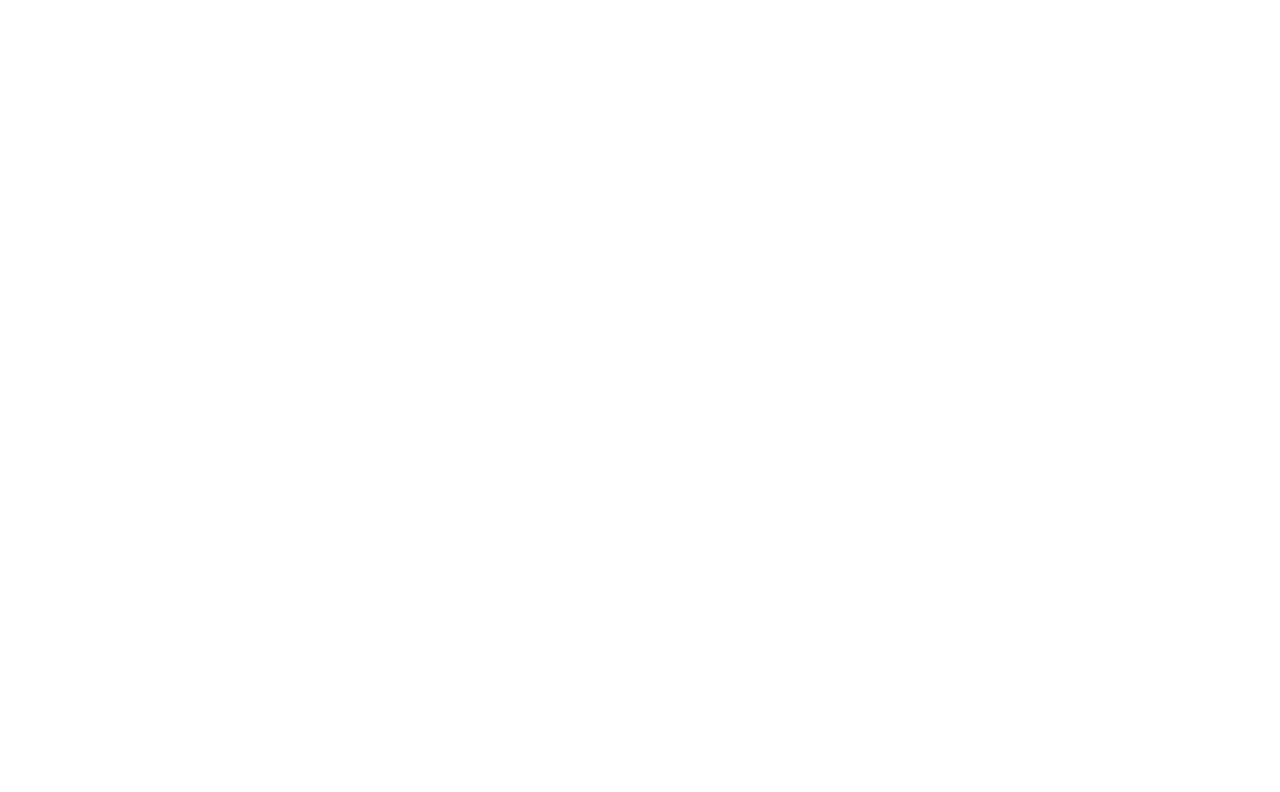
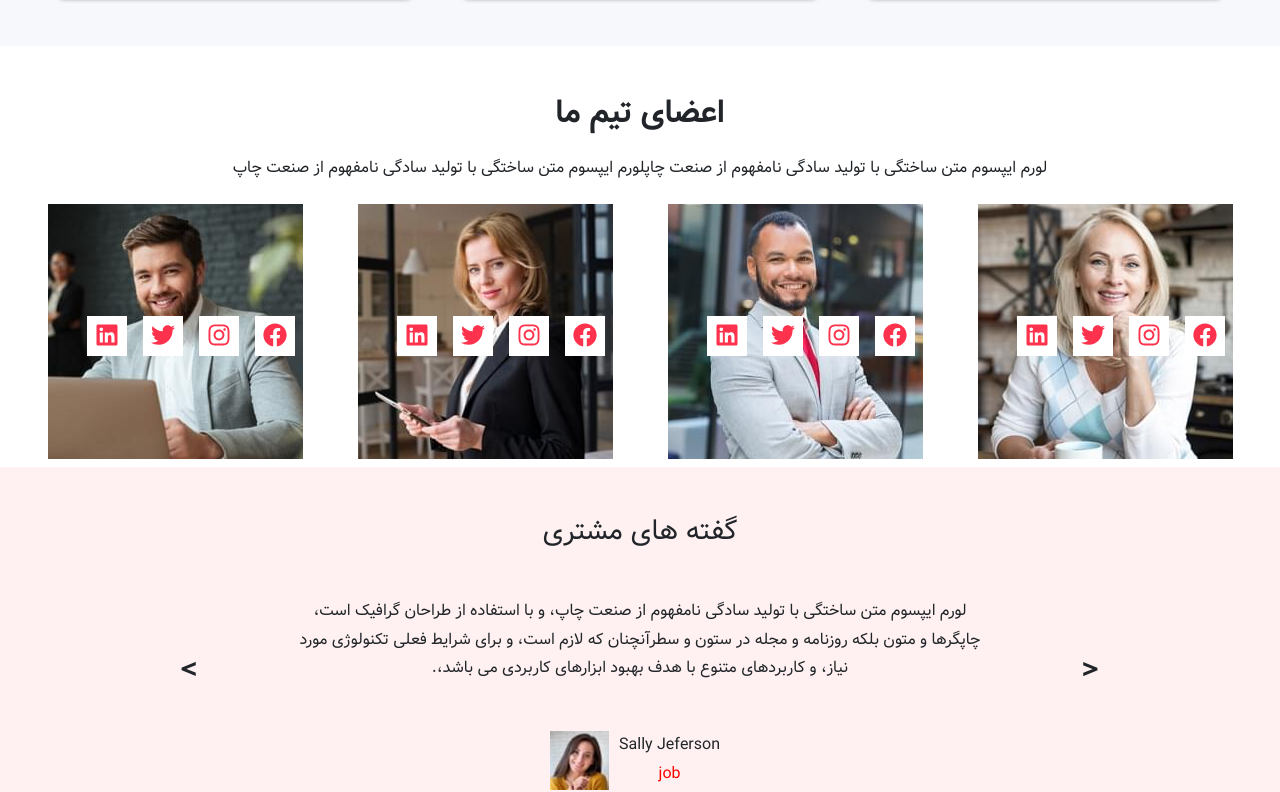
Before and after one commit to hosseintp/Oility, a Next.js app: page /other/Aboutus in a window 1280 px wide. Before the commit this address had no page. Shown: the part 1255-2047 px from the top of the page. Before the commit the page ends 800 px from the top, so only its background shows below. Built offline with nearby package versions, Linux system fonts and the light colour scheme.

Commit message:
contact us page

```diff
--- a/components/Header.js
+++ b/components/Header.js
@@ -137,12 +137,14 @@
                     <div className="drop-menu">
                       <ul>
                         <li>
-                          <Link href="/other/About-us">
+                          <Link href="/other/Aboutus">
                             <a>در مورد ما</a>
                           </Link>
                         </li>
                         <li>
-                          <a href="#">ارتباط با ما</a>
+                          <Link href="/other/Contact-us">
+                            <a>ارتباط با ما</a>
+                          </Link>
                         </li>
                         <li>
                           <a href="#">سوالات متداول</a>
--- a/pages/other/About-us.js
+++ b/pages/other/Aboutus.js
@@ -18,7 +18,7 @@
 import team4 from "../../public/images/team4.jpg";
 import Fetures from "../../components/Fetures";
 import Slider from "../../components/Slider";
-const About = () => {
+const Aboutus = () => {
   return (
     <Layout title="About us">
       <SubHeader title="در مورد ما" />
@@ -107,7 +107,7 @@
         </div>
       </div>
       <div className="container">
-        <div className="row">
+        <div className="row text-center">
           <div className="col-12 m-auto text-gray text-center">
             <h2 className="fw-bolder">اعضای تیم ما</h2>
             <p className="my-4">
@@ -148,7 +148,6 @@
             <div className={styles.team__box}>
               <div className={styles.team__box_image}>
                 <Image src={team3} />
-                <div className="overly"></div>
                 <ul className={styles.team__box_socials}>
                   <li>
                     <a href="#">
@@ -239,4 +238,4 @@
     </Layout>
   );
 };
-export default About;
+export default Aboutus;
--- a/styles/Aboutus.module.css
+++ b/styles/Aboutus.module.css
@@ -27,9 +27,14 @@
   font-size: 1.5rem;
   margin: 20px auto;
 }
-.box__team {
+.team__box {
   position: relative;
+  z-index: 100;
 }
+.team__box:hover.box__team_image {
+  background-color: gray;
+}
+
 .box__team_content {
   text-align: center;
   margin: auto;
@@ -39,20 +44,30 @@
 }
 .team__box_socials {
   display: flex;
-  justify-content: space-evenly;
+  justify-content: center;
   align-items: center;
   position: absolute;
-  left: 0;
-  top: 0;
+  left: 50%;
+  top: 50%;
+  text-align: center;
+  transform: translate(-50%, -50%);
 }
-.team__box_socials a {
-  color: rgb(235, 42, 42);
+
+.team__box_socials li a {
+  color: #ff324d;
+  transition: all 0.3s ease-in;
 }
-.overly {
-  position: absolute;
-  background-color: rgb(23, 214, 81);
-  left: 0;
-  top: 0;
-  width: 100%;
-  height: 100%;
+.team__box_socials li :hover {
+  background-color: #ff324d;
+  color: #fff;
 }
+.team__box_socials li {
+  margin: auto 8px;
+  font-size: 1.5rem;
+  background-color: #fff;
+  width: 40px;
+  display: flex;
+  align-items: center;
+  justify-content: center;
+  height: 40px;
+}
```
Also changed, not shown: pages/other/Contact-us.js (added, +21 -0 lines), styles/Contactus.module.css (added).
